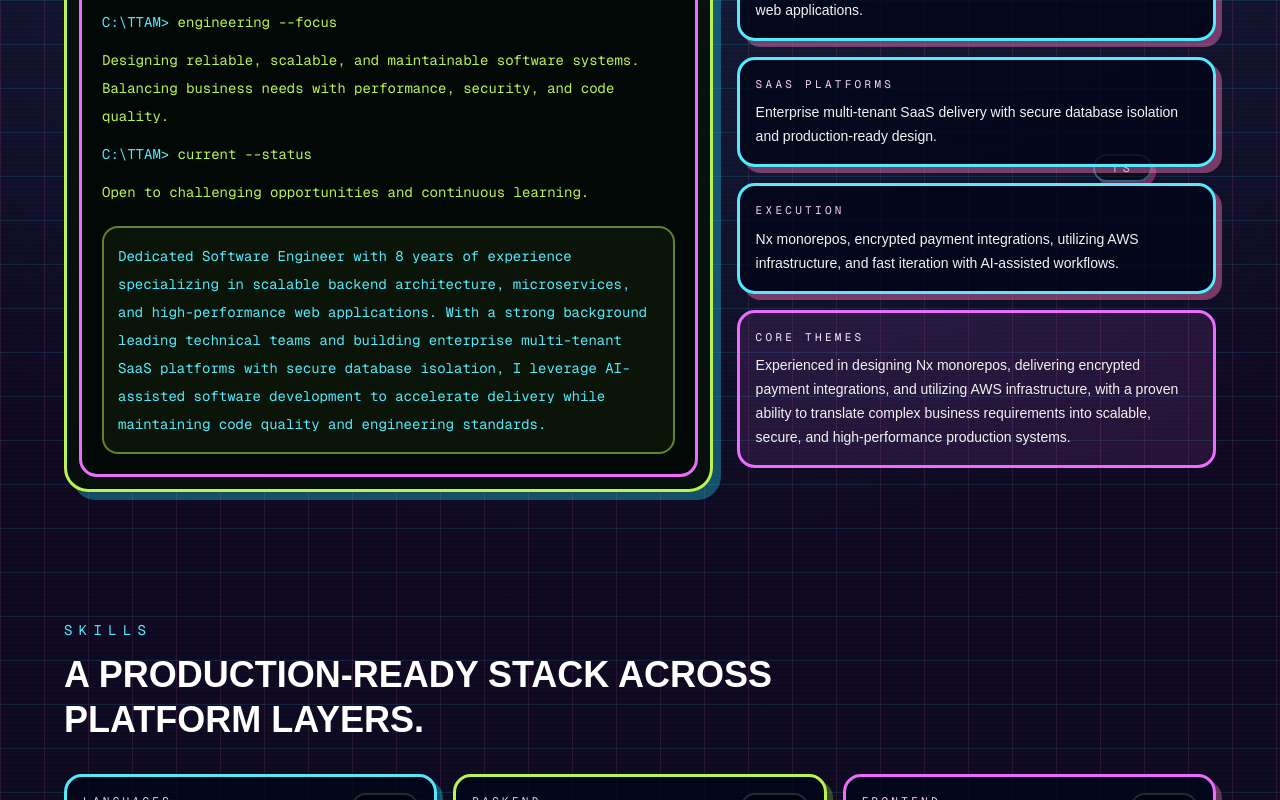
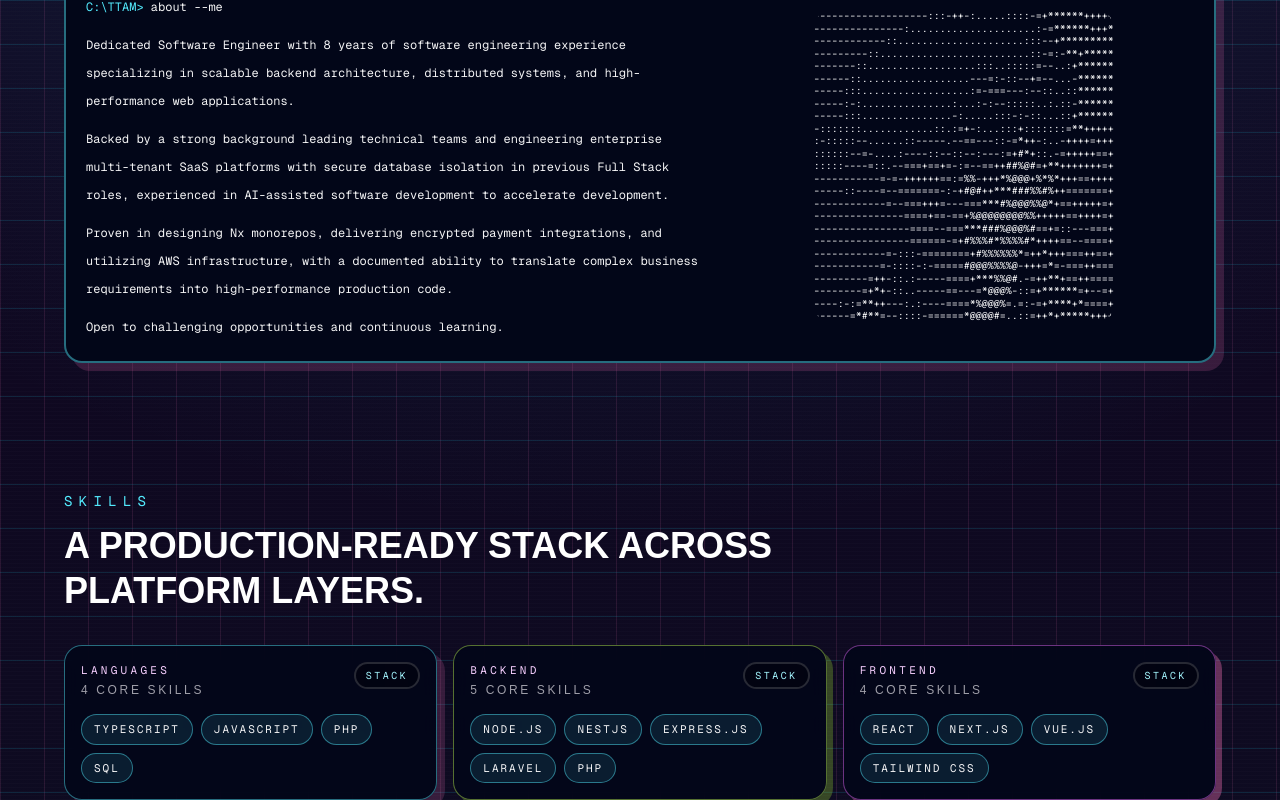
Before and after one commit to Toe-Tet/ttam-portfolio, a Next.js app: page / in a window 1280 px wide. Shown: the part 880-1680 px from the top of the page. Built offline with nearby package versions, Linux system fonts and the light colour scheme.

Commit message:
improve stable ui

```diff
--- a/app/globals.css
+++ b/app/globals.css
@@ -71,7 +71,9 @@ body {
 .fade-in-up {
 	opacity: 0;
 	transform: translateY(30px);
-  transition: opacity 0.8s ease-out, transform 0.8s ease-out;
+	transition:
+		opacity 0.8s ease-out,
+		transform 0.8s ease-out;
 }
 
 .fade-in-up.visible {
@@ -82,10 +84,84 @@ body {
 .modal-fade-in-up {
 	opacity: 0;
 	transform: translateY(30px);
-  transition: opacity 0.4s ease-out, transform 0.4s ease-out;
+	transition:
+		opacity 0.4s ease-out,
+		transform 0.4s ease-out;
 }
 
 .modal-fade-in-up.modal-visible {
 	opacity: 1;
 	transform: translateY(0);
 }
+
+/* Retro Tech Roadmap Styles */
+.central-roadmap {
+  position: absolute;
+  left: 50%;
+  top: 0;
+  bottom: 0;
+  width: 4px;
+  transform: translateX(-50%);
+  z-index: 5;
+}
+
+.central-roadmap::before {
+  content: '';
+  position: absolute;
+  left: 0;
+  top: 0;
+  bottom: 0;
+  width: 100%;
+  background: linear-gradient(to bottom, #67e8f9, #f472b6, #a3e635);
+  mask-image: repeating-linear-gradient(
+    to bottom,
+    black 0px,
+    black 6px,
+    transparent 6px,
+    transparent 12px
+  );
+  -webkit-mask-image: repeating-linear-gradient(
+    to bottom,
+    black 0px,
+    black 6px,
+    transparent 6px,
+    transparent 12px
+  );
+}
+
+.section-roadmap-icon {
+  position: absolute;
+  left: 50%;
+  top: 2rem;
+  transform: translateX(-50%);
+  z-index: 10;
+  width: 48px;
+  height: 48px;
+  border-radius: 999px;
+  background: #020617;
+  border: 3px solid;
+  box-shadow: 0 0 15px currentColor;
+  display: flex;
+  align-items: center;
+  justify-content: center;
+  font-size: 1.25rem;
+  transition: all 0.3s ease;
+}
+
+.section-roadmap-icon:hover {
+  transform: translateX(-50%) scale(1.15);
+  box-shadow: 0 0 25px currentColor;
+}
+
+.section-roadmap-icon.active {
+  animation: pulse-glow 2s ease-in-out infinite;
+}
+
+@keyframes pulse-glow {
+  0%, 100% {
+    box-shadow: 0 0 10px currentColor, 0 0 20px currentColor;
+  }
+  50% {
+    box-shadow: 0 0 20px currentColor, 0 0 40px currentColor;
+  }
+}
--- a/app/page.tsx
+++ b/app/page.tsx
@@ -1,6 +1,8 @@
 "use client";
 
 import { useEffect, useState, useRef } from "react";
+import Image from "next/image";
+import AsciiArt from "@/components/AsciiArt";
 
 function useFadeInUp(delay: number = 0) {
 	const ref = useRef<HTMLElement>(null);
@@ -83,7 +85,7 @@ const typingPhrases = [
 
 const stats = [
 	{ label: "Experience", value: "8+ Years" },
-	{ label: "Focus", value: "Backend & Microservices" },
+	{ label: "Focus", value: "Full-Stack" },
 	{ label: "Stack", value: "NestJs / NextJs" },
 ];
 
@@ -95,9 +97,10 @@ const floatingBadges = [
 ];
 
 const terminalLines = [
-	"> engineering --focus",
-	"Designing reliable, scalable, and maintainable software systems. Balancing business needs with performance, security, and code quality.",
-	"> current --status",
+	"> about --me",
+	"Dedicated Software Engineer with 8 years of software engineering experience specializing in scalable backend architecture, distributed systems, and high-performance web applications.",
+	" Backed by a strong background leading technical teams and engineering enterprise multi-tenant SaaS platforms with secure database isolation in previous Full Stack roles, experienced in AI-assisted software development to accelerate development. ",
+	"Proven in designing Nx monorepos, delivering encrypted payment integrations, and utilizing AWS infrastructure, with a documented ability to translate complex business requirements into high-performance production code. ",
 	"Open to challenging opportunities and continuous learning.",
 ];
 
@@ -119,32 +122,32 @@ const aboutHighlights = [
 const skillGroups = [
 	{
 		label: "Languages",
-		accent: "border-cyan-300 shadow-[6px_6px_0_rgba(34,211,238,0.35)]",
+		accent: "border border-cyan-300/45 bg-slate-950/82 p-4 shadow-[8px_8px_0_rgba(244,114,182,0.18)] backdrop-blur-sm",
 		items: ["TypeScript", "JavaScript", "PHP", "SQL"],
 	},
 	{
 		label: "Backend",
-		accent: "border-lime-300 shadow-[6px_6px_0_rgba(163,230,53,0.28)]",
+		accent: "border border-lime-300/45 bg-slate-950/82 p-4 shadow-[6px_6px_0_rgba(163,230,53,0.28)] backdrop-blur-sm",
 		items: ["Node.js", "NestJS", "Express.js", "Laravel", "PHP"],
 	},
 	{
 		label: "Frontend",
-		accent: "border-fuchsia-400 shadow-[6px_6px_0_rgba(244,114,182,0.38)]",
+		accent: "border border-fuchsia-400/45 bg-slate-950/82 p-4 shadow-[6px_6px_0_rgba(244,114,182,0.38)] backdrop-blur-sm",
 		items: ["React", "Next.js", "Vue.js", "Tailwind CSS"],
 	},
 	{
 		label: "Databases & Caching",
-		accent: "border-cyan-300 shadow-[6px_6px_0_rgba(244,114,182,0.28)]",
+		accent: "border border-cyan-300/45 bg-slate-950/82 p-4 shadow-[6px_6px_0_rgba(244,114,182,0.28)] backdrop-blur-sm",
 		items: ["PostgreSQL", "MySQL", "MongoDB", "Redis"],
 	},
 	{
 		label: "Cloud & DevOps",
-		accent: "border-lime-300 shadow-[6px_6px_0_rgba(34,211,238,0.35)]",
+		accent: "border border-lime-300/45 bg-slate-950/82 p-4 shadow-[6px_6px_0_rgba(34,211,238,0.35)] backdrop-blur-sm",
 		items: ["AWS", "GCP", "Docker", "Nginx", "Linux", "Git"],
 	},
 	{
 		label: "Tools & Architecture",
-		accent: "border-fuchsia-400 shadow-[6px_6px_0_rgba(34,211,238,0.26)]",
+		accent: "border border-fuchsia-400/45 bg-slate-950/82 p-4 shadow-[6px_6px_0_rgba(34,211,238,0.26)] backdrop-blur-sm",
 		items: ["Microservices", "Nx", "Jest", "Pusher", "k6"],
 	},
 ];
@@ -213,6 +216,8 @@ const workExperiences: ExperienceEntry[] = [
 			"Jest",
 			"TypeORM",
 			"JWT",
+			"Refresh Token",
+			"Microservices",
 		],
 		roleLabel: "Current Position",
 		sideNote:
@@ -287,7 +292,12 @@ const workExperiences: ExperienceEntry[] = [
 		tags: ["PHP", "Laravel", "cPanel", "VPS", "Ubuntu"],
 		roleLabel: "Previous Position",
 		sideNote: "",
-		highlights: [],
+		highlights: [
+			{
+				label: "Development",
+				detail: "Directed the end-to-end delivery of diverse CMS and in-house systems, from initial requirement gathering and system architecture to successful production deployment on cPanel and VPS environments.",
+			},
+		],
 	},
 	{
 		title: "Junior Web Developer",
@@ -306,7 +316,12 @@ const workExperiences: ExperienceEntry[] = [
 		],
 		roleLabel: "Previous Position",
 		sideNote: "",
-		highlights: [],
+		highlights: [
+			{
+				label: "Development",
+				detail: "Enhanced E-commerce and Accounting platforms by resolving critical bugs and implementing new features, while developing and deploying a custom CMS to GCP staging environments.",
+			},
+		],
 	},
 	{
 		title: "Junior Web Developer",
@@ -317,7 +332,12 @@ const workExperiences: ExperienceEntry[] = [
 		tags: ["PHP", "Laravel", "cPanel", "VPS", "Ubuntu"],
 		roleLabel: "Previous Position",
 		sideNote: "",
-		highlights: [],
+		highlights: [
+			{
+				label: "Development",
+				detail: "Engineered a diverse portfolio of web applications and blog platforms, managing the full deployment lifecycle on cPanel and VPS environments while collaborating with project managers to efficiently handle technical change requests.",
+			},
+		],
 	},
 ];
 
@@ -721,7 +741,7 @@ export default function Home() {
 								</span> */}
 							</h1>
 
-							<div className="max-w-2xl rounded-[22px] border-3 border-cyan-300 bg-slate-950/85 p-4 shadow-[6px_6px_0_rgba(244,114,182,0.6)]">
+							<div className="max-w-2xl rounded-[22px] border-2 border-cyan-300 bg-slate-950/85 p-4 shadow-[6px_6px_0_rgba(244,114,182,0.6)]">
 								<p className="font-mono text-[11px] uppercase tracking-[0.32em] text-cyan-300">
 									Current Focus
 								</p>
@@ -758,7 +778,7 @@ export default function Home() {
 										});
 									}
 								}}
-								className="inline-flex items-center justify-center rounded-full border-3 border-cyan-300 bg-cyan-300 px-6 py-2.5 text-xs font-black uppercase tracking-[0.22em] text-slate-950 transition-transform duration-200 hover:-translate-y-1"
+								className="inline-flex items-center justify-center rounded-full border-2 border-cyan-300 bg-cyan-300 px-6 py-2.5 text-xs font-black uppercase tracking-[0.22em] text-slate-950 transition-transform duration-200 hover:-translate-y-1"
 							>
 								View Projects
 							</a>
@@ -774,15 +794,15 @@ export default function Home() {
 										});
 									}
 								}}
-								className="inline-flex items-center justify-center rounded-full border-3 border-fuchsia-400 bg-fuchsia-400/10 px-6 py-2.5 text-xs font-black uppercase tracking-[0.22em] text-fuchsia-100 transition-transform duration-200 hover:-translate-y-1"
+								className="inline-flex items-center justify-center rounded-full border-2 border-fuchsia-400 bg-fuchsia-400/10 px-6 py-2.5 text-xs font-black uppercase tracking-[0.22em] text-fuchsia-100 transition-transform duration-200 hover:-translate-y-1"
 							>
 								Let&apos;s Talk
 							</a>
 						</div>
 					</div>
 
-					<div className="rounded-[22px] border-3 border-lime-300 bg-slate-950/85 p-3 shadow-[6px_6px_0_rgba(34,211,238,0.45)]">
-						<div className="rounded-[16px] border-3 border-fuchsia-400 bg-[#19062a] p-4">
+					{/* <div className="rounded-[22px] border-2 border-lime-300 bg-slate-950/85 p-3 shadow-[6px_6px_0_rgba(34,211,238,0.45)]"> */}
+					<div className="rounded-[16px] mt-10 border-2 border-fuchsia-400 bg-[#19062a] p-4 shadow-[6px_6px_0_rgba(34,211,238,0.45)]">
 						<div className="mb-4 flex items-center justify-between border-b-2 border-dashed border-fuchsia-300/60 pb-3 font-mono text-[11px] uppercase tracking-[0.3em] text-fuchsia-200">
 							<span>TTAM.EXE</span>
 							<span>ONLINE</span>
@@ -796,7 +816,7 @@ export default function Home() {
 								{stats.map((stat) => (
 									<div
 										key={stat.label}
-											className="flex items-center justify-between rounded-2xl border-2 border-cyan-300/50 bg-black/30 px-3 py-3"
+										className="flex items-center justify-between rounded-2xl border border-cyan-300/50 bg-black/30 px-3 py-3"
 									>
 										<span className="text-xs uppercase tracking-[0.24em] text-zinc-300">
 											{stat.label}
@@ -808,20 +828,19 @@ export default function Home() {
 								))}
 							</div>
 
-								<div className="rounded-2xl border-2 border-fuchsia-400/60 bg-fuchsia-400/10 p-3">
+							<div className="rounded-2xl border border-fuchsia-400/60 bg-fuchsia-400/10 p-3">
 								<p className="text-[11px] uppercase tracking-[0.3em] text-fuchsia-200">
 									Mission
 								</p>
 								<p className="mt-2 text-sm leading-6 text-zinc-100">
-										Transforming complex business
-										requirements into scalable architecture,
-										resilient systems, and production-ready
-										software.
+									Transforming complex business requirements
+									into scalable architecture, resilient
+									systems, and production-ready software.
 								</p>
 							</div>
 						</div>
 					</div>
-					</div>
+					{/* </div> */}
 				</div>
 			</section>
 
@@ -844,10 +863,8 @@ export default function Home() {
 					</p> */}
 				</div>
 
-				<div className="grid gap-6 lg:grid-cols-[minmax(0,1.15fr)_minmax(260px,0.85fr)]">
-					<div className="rounded-[24px] border-3 border-lime-300 bg-[#06110a]/90 p-3 shadow-[8px_8px_0_rgba(34,211,238,0.35)]">
-						<div className="rounded-[18px] border-3 border-fuchsia-400 bg-[#020805]">
-							<div className="flex items-center justify-between border-b-3 border-fuchsia-400 bg-[#14051f] px-4 py-2.5">
+				<div className="rounded-[18px] border-2 border-cyan-300/45 bg-slate-950 shadow-[8px_8px_0_rgba(244,114,182,0.18)]">
+					<div className="rounded-t-[16px] flex items-center justify-between border-2 border-cyan-300/45 bg-slate-950 px-4 py-2.5">
 						<div className="flex items-center gap-2">
 							<span className="h-2.5 w-2.5 rounded-full bg-red-400" />
 							<span className="h-2.5 w-2.5 rounded-full bg-yellow-300" />
@@ -858,7 +875,9 @@ export default function Home() {
 						</p>
 					</div>
 
-							<div className="space-y-5 p-4 font-mono text-xs leading-7 text-lime-300 sm:p-5 sm:text-sm">
+					<div className="grid gap-6 p-4 sm:p-5 lg:grid-cols-[minmax(0,1.15fr)_minmax(200px,0.85fr)]">
+						{/* Terminal Text */}
+						<div className="font-mono text-xs leading-7 text-zinc-100 sm:text-xs">
 							<div className="space-y-2.5">
 								{terminalLines.map((line, index) => (
 									<p key={`${line}-${index}`}>
@@ -875,59 +894,18 @@ export default function Home() {
 									</p>
 								))}
 							</div>
+						</div>
 
-								<div className="rounded-[16px] border-2 border-lime-300/50 bg-lime-300/5 p-3.5">
-									<p className="text-sm leading-7 text-cyan-300">
-										Dedicated Software Engineer with 8 years
-										of experience specializing in scalable
-										backend architecture, microservices, and
-										high-performance web applications. With
-										a strong background leading technical
-										teams and building enterprise
-										multi-tenant SaaS platforms with secure
-										database isolation, I leverage
-										AI-assisted software development to
-										accelerate delivery while maintaining
-										code quality and engineering standards.{" "}
-										<span
-											className="retro-cursor ml-2 inline-block h-[1em] w-2 translate-y-1 bg-lime-300"
-											aria-hidden="true"
+						{/* ASCII Art */}
+						<div className="flex items-center justify-center">
+							<div className="rounded-[18px] overflow-hidden ">
+								<AsciiArt
+									src="/profile-image.jpeg"
+									width={50}
+									fontSize={10}
 								/>
-									</p>
 							</div>
 						</div>
-						</div>
-					</div>
-
-					<div className="space-y-4">
-						{aboutHighlights.map((item, index) => (
-							<FadeInUp key={item.label} delay={index * 100}>
-								<div className="rounded-[18px] border-3 border-cyan-300 bg-slate-950/80 p-4 shadow-[6px_6px_0_rgba(244,114,182,0.45)]">
-									<p className="font-mono text-[11px] uppercase tracking-[0.3em] text-fuchsia-200">
-										{item.label}
-									</p>
-									<p className="mt-2 text-sm leading-6 text-zinc-100">
-										{item.value}
-									</p>
-								</div>
-							</FadeInUp>
-						))}
-
-						<FadeInUp delay={aboutHighlights.length * 100}>
-							<div className="rounded-[18px] border-3 border-fuchsia-400 bg-fuchsia-400/10 p-4">
-								<p className="font-mono text-[11px] uppercase tracking-[0.3em] text-fuchsia-100">
-									Core Themes
-								</p>
-								<p className="mt-2 text-sm leading-6 text-zinc-100">
-									Experienced in designing Nx monorepos,
-									delivering encrypted payment integrations,
-									and utilizing AWS infrastructure, with a
-									proven ability to translate complex business
-									requirements into scalable, secure, and
-									high-performance production systems.
-								</p>
-							</div>
-						</FadeInUp>
 					</div>
 				</div>
 			</section>
@@ -945,7 +923,7 @@ export default function Home() {
 							A production-ready stack across platform layers.
 						</h2>
 					</div>
-					{/* <div className="max-w-xl rounded-[18px] border-3 border-fuchsia-400 bg-fuchsia-400/10 px-4 py-3 shadow-[6px_6px_0_rgba(34,211,238,0.26)]">
+					{/* <div className="max-w-xl rounded-[18px] border-2 border-fuchsia-400 bg-fuchsia-400/10 px-4 py-3 shadow-[6px_6px_0_rgba(34,211,238,0.26)]">
 						<p className="font-mono text-[11px] uppercase tracking-[0.3em] text-fuchsia-100">
 							Loadout
 						</p>
@@ -961,7 +939,7 @@ export default function Home() {
 					{skillGroups.map((group, index) => (
 						<FadeInUp key={group.label} delay={index * 100}>
 							<div
-								className={`rounded-[18px] border-3 bg-slate-950/80 p-4 ${group.accent}`}
+								className={`rounded-[18px] bg-slate-950/80 p-4 ${group.accent}`}
 							>
 								<div className="flex items-start justify-between gap-3">
 									<div>
@@ -981,7 +959,7 @@ export default function Home() {
 									{group.items.map((item) => (
 										<span
 											key={item}
-											className="rounded-full border-2 border-cyan-300/45 bg-cyan-300/10 px-3 py-1.5 font-mono text-[11px] uppercase tracking-[0.18em] text-zinc-100"
+											className="rounded-full border border-cyan-300/45 bg-cyan-300/10 px-3 py-1.5 font-mono text-[11px] uppercase tracking-[0.18em] text-zinc-100"
 										>
 											{item}
 										</span>
@@ -1105,7 +1083,7 @@ export default function Home() {
 				<div className="grid gap-4 xl:grid-cols-3">
 					{projectExperiences.map((project, index) => (
 						<FadeInUp key={project.title} delay={index * 100}>
-							<div className="rounded-[18px] border-3 border-lime-300 bg-slate-950/80 p-4 shadow-[6px_6px_0_rgba(34,211,238,0.3)]">
+							<div className="rounded-[18px] border-2 border-lime-300/45 bg-slate-950/80 p-4 shadow-[6px_6px_0_rgba(34,211,238,0.3)]">
 								<div className="flex items-start justify-between gap-3">
 									<div>
 										<p className="font-mono text-[11px] uppercase tracking-[0.3em] text-cyan-300">
@@ -1128,7 +1106,7 @@ export default function Home() {
 									{project.tags.slice(0, 5).map((tag) => (
 										<span
 											key={tag}
-											className="rounded-full border-2 border-cyan-300/45 bg-cyan-300/10 px-3 py-1.5 font-mono text-[11px] uppercase tracking-[0.18em] text-zinc-100"
+											className="rounded-full border border-cyan-300/45 bg-cyan-300/10 px-3 py-1.5 font-mono text-[11px] uppercase tracking-[0.18em] text-zinc-100"
 										>
 											{tag}
 										</span>
@@ -1141,7 +1119,7 @@ export default function Home() {
 										onClick={() =>
 											setSelectedDetailEntry(project)
 										}
-										className="inline-flex items-center justify-center rounded-full border-3 border-fuchsia-400 bg-fuchsia-400/10 px-4 py-2 text-[11px] font-black uppercase tracking-[0.22em] text-fuchsia-100 transition-transform duration-200 hover:-translate-y-1 cursor-pointer"
+										className="inline-flex items-center justify-center rounded-full border-2 border-fuchsia-400 bg-fuchsia-400/10 px-4 py-2 text-[11px] font-black uppercase tracking-[0.22em] text-fuchsia-100 transition-transform duration-200 hover:-translate-y-1 cursor-pointer"
 									>
 										View Details
 									</button>
@@ -1150,7 +1128,7 @@ export default function Home() {
 											href={project.url}
 											target="_blank"
 											rel="noreferrer"
-											className="inline-flex items-center justify-center rounded-full border-3 border-cyan-300/50 bg-black/30 px-4 py-2 text-[11px] font-black uppercase tracking-[0.22em] text-cyan-200 transition-transform duration-200 hover:-translate-y-1"
+											className="inline-flex items-center justify-center rounded-full border-2 border-cyan-300/50 bg-black/30 px-4 py-2 text-[11px] font-black uppercase tracking-[0.22em] text-cyan-200 transition-transform duration-200 hover:-translate-y-1"
 										>
 											Visit Link
 										</a>
@@ -1167,7 +1145,7 @@ export default function Home() {
 				className="relative z-10 mx-auto w-full max-w-7xl px-6 pb-24 sm:px-10 lg:px-16 lg:pb-32"
 			>
 				<FadeInUp>
-					<div className="rounded-[28px] border-3 border-cyan-300 bg-slate-950/82 p-5 shadow-[10px_10px_0_rgba(244,114,182,0.24)] backdrop-blur-sm sm:p-7 lg:p-8">
+					<div className="rounded-[28px] border-2 border-cyan-300 bg-slate-950/82 p-5 shadow-[10px_10px_0_rgba(244,114,182,0.24)] backdrop-blur-sm sm:p-7 lg:p-8">
 						<div className="grid gap-6 lg:grid-cols-[minmax(0,1.1fr)_minmax(0,0.9fr)] lg:items-start">
 							<div className="space-y-5">
 								<div className="space-y-3">
@@ -1190,7 +1168,7 @@ export default function Home() {
 								<div className="flex flex-wrap gap-3">
 									<a
 										href="mailto:toetet248@gmail.com"
-										className="inline-flex items-center justify-center rounded-full border-3 border-cyan-300 bg-cyan-300 px-5 py-2.5 text-xs font-black uppercase tracking-[0.22em] text-slate-950 transition-transform duration-200 hover:-translate-y-1"
+										className="inline-flex items-center justify-center rounded-full border-2 border-cyan-300 bg-cyan-300 px-5 py-2.5 text-xs font-black uppercase tracking-[0.22em] text-slate-950 transition-transform duration-200 hover:-translate-y-1"
 									>
 										Send Email
 									</a>
@@ -1198,7 +1176,7 @@ export default function Home() {
 										href="https://www.linkedin.com/in/toe-tet-aung-myint-b46b421b1/"
 										target="_blank"
 										rel="noreferrer"
-										className="inline-flex items-center justify-center rounded-full border-3 border-fuchsia-400 bg-fuchsia-400/10 px-5 py-2.5 text-xs font-black uppercase tracking-[0.22em] text-fuchsia-100 transition-transform duration-200 hover:-translate-y-1"
+										className="inline-flex items-center justify-center rounded-full border-2 border-fuchsia-400 bg-fuchsia-400/10 px-5 py-2.5 text-xs font-black uppercase tracking-[0.22em] text-fuchsia-100 transition-transform duration-200 hover:-translate-y-1"
 									>
 										Open LinkedIn
 									</a>
@@ -1250,9 +1228,9 @@ export default function Home() {
 					<dialog
 						open
 						aria-labelledby="detail-modal-title"
-						className={`relative z-10 w-full max-w-4xl rounded-[24px] border-3 border-cyan-300 bg-[#050816] shadow-[10px_10px_0_rgba(244,114,182,0.42)] modal-fade-in-up ${modalVisible ? "modal-visible" : ""}`}
+						className={`relative z-10 w-full max-w-4xl rounded-[24px] border-2 border-cyan-300 bg-[#050816] shadow-[10px_10px_0_rgba(244,114,182,0.42)] modal-fade-in-up ${modalVisible ? "modal-visible" : ""}`}
 					>
-						<div className="flex items-center justify-between border-b-3 border-fuchsia-400 bg-[#170628] px-5 py-3">
+						<div className="flex items-center justify-between rounded-t-[24px] border-b-2 border-fuchsia-400 bg-[#170628] px-5 py-3">
 							<div>
 								<p className="font-mono text-[11px] uppercase tracking-[0.3em] text-fuchsia-200">
 									Detail Viewer
@@ -1267,7 +1245,7 @@ export default function Home() {
 							<button
 								type="button"
 								onClick={() => setSelectedDetailEntry(null)}
-								className="rounded-full border-2 border-fuchsia-400 bg-fuchsia-400/10 px-3 py-1 font-mono text-[11px] uppercase tracking-[0.22em] text-fuchsia-100"
+								className="rounded-full border-2 border-fuchsia-400 bg-fuchsia-400/10 px-3 py-1 font-mono text-[11px] uppercase tracking-[0.22em] text-fuchsia-100 cursor-pointer"
 							>
 								Close
 							</button>
@@ -1288,22 +1266,22 @@ export default function Home() {
 										href={selectedDetailEntry.url}
 										target="_blank"
 										rel="noreferrer"
-										className="inline-flex items-center justify-center rounded-full border-3 border-cyan-300 bg-cyan-300 px-4 py-2 text-[11px] font-black uppercase tracking-[0.22em] text-slate-950"
+										className="inline-flex items-center justify-center rounded-full border-2 border-cyan-300 bg-cyan-300 px-4 py-2 text-[11px] font-black uppercase tracking-[0.22em] text-slate-950"
 									>
 										Open Live Site
 									</a>
 								) : null}
 							</div>
 
-							<p className="text-sm leading-7 text-zinc-100">
+							{/* <p className="text-sm leading-7 text-zinc-100">
 								{selectedDetailEntry.summary}
-							</p>
+							</p> */}
 
 							<div className="flex flex-wrap gap-2">
 								{selectedDetailEntry.tags.map((tag, index) => (
 									<span
 										key={index}
-										className="rounded-full border-2 border-lime-300/45 bg-lime-300/10 px-3 py-1.5 font-mono text-[11px] uppercase tracking-[0.18em] text-zinc-100"
+										className="rounded-full border border-lime-300/45 bg-lime-300/10 px-3 py-1.5 font-mono text-[11px] uppercase tracking-[0.18em] text-zinc-100"
 									>
 										{tag}
 									</span>
@@ -1312,11 +1290,8 @@ export default function Home() {
 
 							<div className="grid gap-4">
 								{selectedDetailEntry.highlights.map((item) => (
-									<div
-										key={item.label}
-										className="rounded-[18px] border-2 border-cyan-300/45 bg-slate-950/80 p-4"
-									>
-										<p className="font-mono text-[11px] uppercase tracking-[0.3em] text-fuchsia-200">
+									<div key={item.label}>
+										<p className="font-mono text-[11px] uppercase bold tracking-[0.3em] text-fuchsia-200">
 											{item.label}
 										</p>
 										<p className="mt-3 text-sm leading-7 text-zinc-100">
--- /dev/null
+++ b/components/AsciiArt.tsx
@@ -0,0 +1,75 @@
+"use client";
+
+import { useEffect, useRef, useState } from "react";
+
+interface AsciiArtProps {
+	src: string;
+	width?: number;
+	height?: number;
+	chars?: string;
+	fontSize?: number;
+}
+
+export default function AsciiArt({
+	src,
+	width = 120,
+	height = 40,
+	chars = "@%#*+=-:. ",
+	fontSize = 10,
+}: AsciiArtProps) {
+	const canvasRef = useRef<HTMLCanvasElement>(null);
+	const [ascii, setAscii] = useState("");
+
+	useEffect(() => {
+		const canvas = canvasRef.current;
+		if (!canvas) return;
+
+		const ctx = canvas.getContext("2d");
+		if (!ctx) return;
+
+		const img = new Image();
+		img.crossOrigin = "anonymous";
+		img.src = src;
+
+		img.onload = () => {
+			// Calculate scaled dimensions, accounting for text aspect ratio (characters are ~2x taller than wide)
+			const aspectRatio = img.width / img.height;
+			const adjustedHeight = Math.floor(width / aspectRatio / 2);
+
+			canvas.width = width;
+			canvas.height = adjustedHeight;
+			ctx.drawImage(img, 0, 0, width, adjustedHeight);
+
+			const imageData = ctx.getImageData(0, 0, width, adjustedHeight);
+			const data = imageData.data;
+
+			let result = "";
+			for (let y = 0; y < adjustedHeight; y++) {
+				for (let x = 0; x < width; x++) {
+					const index = (y * width + x) * 4;
+					const r = data[index];
+					const g = data[index + 1];
+					const b = data[index + 2];
+					const brightness = (r + g + b) / 3;
+					const charIndex = Math.floor(
+						((255 - brightness) / 255) * (chars.length - 1),
+					);
+					result += chars[charIndex];
+				}
+				result += "\n";
+			}
+
+			setAscii(result);
+		};
+	}, [src, width, chars]);
+
+	return (
+		<div
+			className="font-mono text-zinc-100 leading-tight"
+			style={{ fontSize: `${fontSize}px` }}
+		>
+			<pre className="m-0">{ascii}</pre>
+			<canvas ref={canvasRef} className="hidden" />
+		</div>
+	);
+}
```
Also changed, not shown: public/profile-image.jpeg (added), 1 other file (tests, documents, lock files or other folders). Lines whose indentation alone changed are shown as unchanged.
